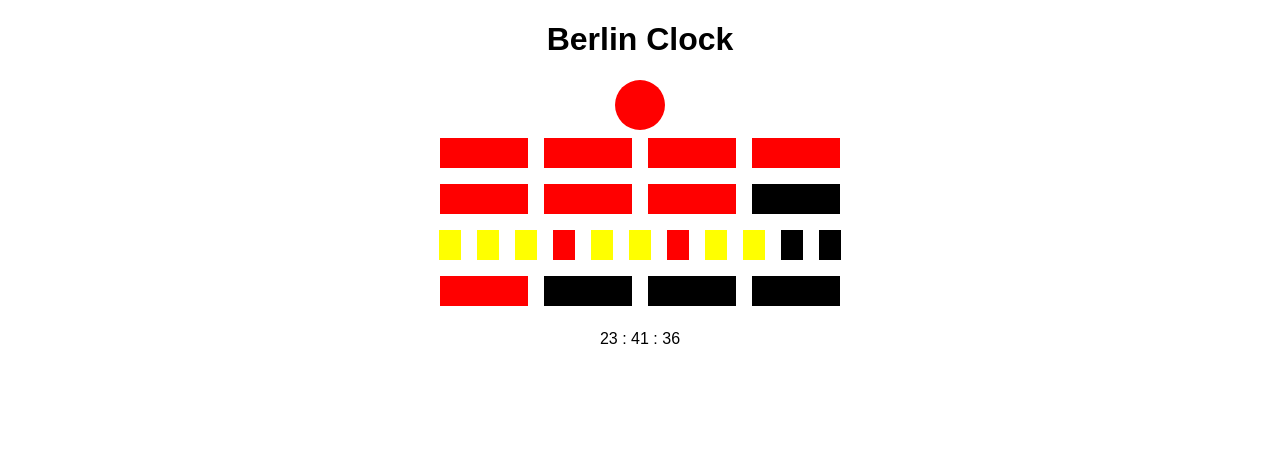
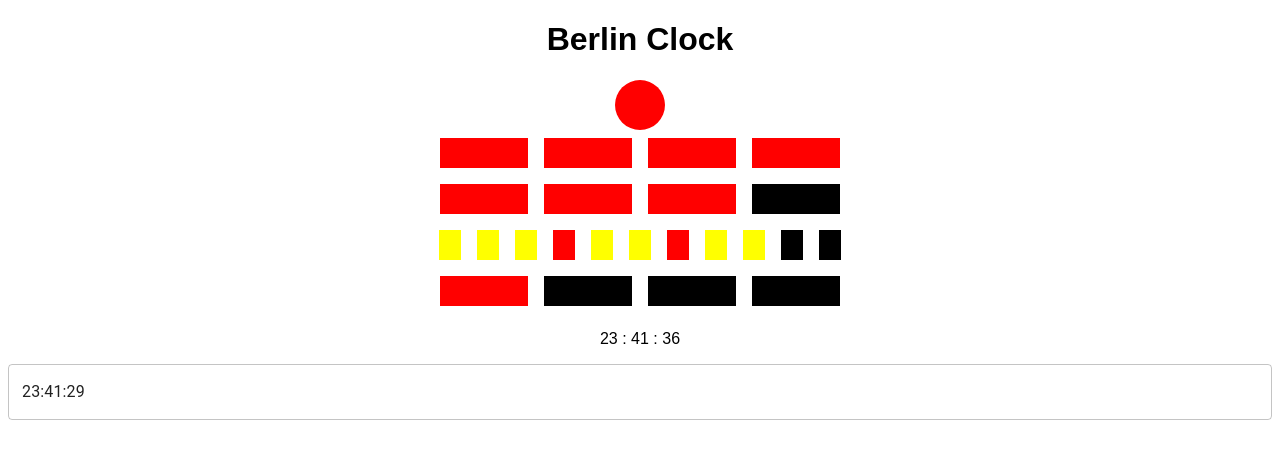
Before and after one commit to Jocelyn10/berlin-clock-react, a React (Create React App) app: page / in a window 1280 px wide. Shown: the top 458 px of the page. Built offline with nearby package versions, Linux system fonts and the light colour scheme.

Commit message:
feat: install and configuration MUI & create TimePicker component

```diff
--- a/package.json
+++ b/package.json
@@ -3,10 +3,14 @@
   "version": "0.1.0",
   "private": true,
   "dependencies": {
+    "@emotion/react": "^11.10.4",
+    "@emotion/styled": "^11.10.4",
     "@mui/material": "^5.10.3",
+    "@mui/x-date-pickers": "^5.0.0",
     "@testing-library/jest-dom": "^5.16.5",
     "@testing-library/react": "^13.4.0",
     "@testing-library/user-event": "^13.5.0",
+    "dayjs": "^1.11.5",
     "react": "^18.2.0",
     "react-dom": "^18.2.0",
     "react-scripts": "5.0.1",
--- a/src/App.js
+++ b/src/App.js
@@ -8,6 +8,7 @@ import FiveHours from './components/FiveHours';
 import SingleMinutes from './components/SingleMinutes';
 import FiveMinutes from './components/FiveMinutes';
 import Clock from './components/Clock';
+import TimePickerComponent from './components/TimePicker';
 
 const App = () => {
   const [dateNow, setDateNow] = useState(new Date());
@@ -42,6 +43,7 @@ const App = () => {
         <SingleMinutes time={dateNow} />
         <Clock time={dateNow} />
       </BerlinClockWrapper>
+      <TimePickerComponent />
     </div>
   );
 };
--- a/src/components/FiveHours/index.jsx
+++ b/src/components/FiveHours/index.jsx
@@ -20,7 +20,7 @@ const Led = styled(LargeLed)`
 const FiveHour = ({ time }) => (
   <Row>
     {getLedsFromTime(time).map((active, index) => (
-      <Led active={active} isThird={isThird(index)} />
+      <Led key={index} active={active} isThird={isThird(index)} />
     ))}
   </Row>
 )
--- a/src/components/TimePicker/index.jsx
+++ b/src/components/TimePicker/index.jsx
@@ -1,13 +1,13 @@
-import * as React from 'react';
-import dayjs, { Dayjs } from 'dayjs';
+import React, {useState} from 'react';
+import dayjs from 'dayjs';
 import TextField from '@mui/material/TextField';
 import Stack from '@mui/material/Stack';
 import { AdapterDayjs } from '@mui/x-date-pickers/AdapterDayjs';
 import { LocalizationProvider } from '@mui/x-date-pickers/LocalizationProvider';
 import { TimePicker } from '@mui/x-date-pickers/TimePicker';
 
-export default function SecondsTimePicker() {
-  const [value, setValue] = React.useState<Dayjs | null>(dayjs());
+export default function TimePickerComponent() {
+  const [value, setValue] = useState(dayjs());
 
   return (
     <LocalizationProvider dateAdapter={AdapterDayjs}>
@@ -18,19 +18,7 @@ export default function SecondsTimePicker() {
           views={['hours', 'minutes', 'seconds']}
           inputFormat="HH:mm:ss"
           mask="__:__:__"
-          label="With seconds"
-          value={value}
-          onChange={(newValue) => {
-            setValue(newValue);
-          }}
-          renderInput={(params) => <TextField {...params} />}
-        />
-        <TimePicker
-          ampmInClock
-          views={['minutes', 'seconds']}
-          inputFormat="mm:ss"
-          mask="__:__"
-          label="Minutes and seconds"
+          label=""
           value={value}
           onChange={(newValue) => {
             setValue(newValue);
```
Also changed, not shown: 1 other file (tests, documents, lock files or other folders).
